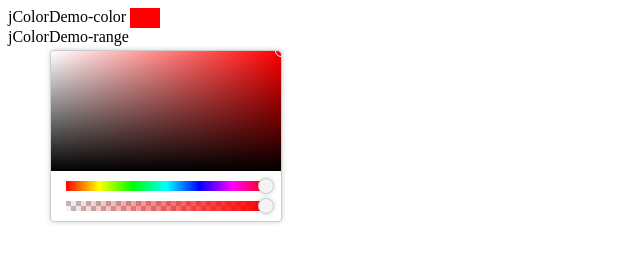
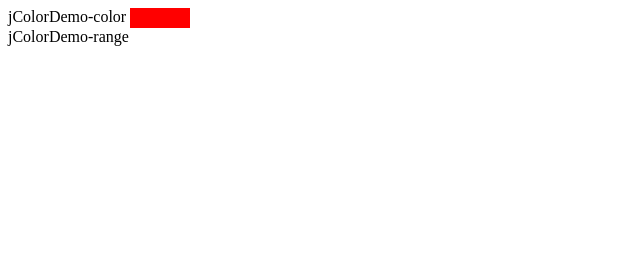
Before and after one commit to zmofei/jColor, a website: page index.html in a window 1280 px wide. Shown: the whole page, without its empty margins (0-640 px from the left). Drawn offline with Linux system fonts and the light colour scheme.

Commit message:
update v1

```diff
--- a/index.html
+++ b/index.html
@@ -21,8 +21,8 @@
         var dom = document.getElementById('color');
         new jColor(dom);
 
-        // var range = document.getElementById('range');
-        // new jColor(range);
+        var range = document.getElementById('range');
+        new jColor(range);
     </script>
 </body>
 
--- a/src/jColor.css
+++ b/src/jColor.css
@@ -16,6 +16,7 @@
     border: 1px solid #ccc;
     left: 50px;
     top: 50px;
+    display: none;
 }
 
 .jColor-arrow-up,
@@ -68,6 +69,11 @@
     overflow: hidden;
 }
 
+.jColor-color-board {
+    width: 230px;
+    height: 120px;
+}
+
 .jColor-color-bar,
 .jColor-color-alpha {
     width: 200px;
--- a/src/jColor.js
+++ b/src/jColor.js
@@ -79,6 +79,7 @@ class jColor {
             var blockDom = board.querySelector('.jColor-' + name);
             var blockWidth = parseInt(getComputedStyle(blockDom).width);
             var blockHeight = parseInt(getComputedStyle(blockDom).height);
+            console.log(blockDom, getComputedStyle(blockDom).width);
 
 
             var canvas = blockDom.querySelector('canvas');
@@ -184,11 +185,15 @@ class jColor {
         this.target.addEventListener('click', function(e) {
             var dom = e.target;
             var offset = tools.getOffset(dom);
-            var top = offset.top + dom.offsetHeight + 7;
-            var left = offset.left + dom.offsetWidth / 2 - 20;
+            // let's say the color show on the buttom of the target
+            // TODO: the color can appear in left/top/right/bottom of the target,
+            //       depend the space of the window
+            var top = offset.top + dom.offsetHeight + 10;
+            var left = offset.left + dom.offsetWidth / 2 - 25;
             self.board.style.left = left + 'px';
             self.board.style.top = top + 'px';
-            self.board.querySelector('.jColor-arrow-up').show();
+            self.board.style.display = 'block';
+            self.board.querySelector('.jColor-arrow-up').style.display = 'block';
         });
 
         btns.map(function(item) {
@@ -207,7 +212,6 @@ class jColor {
                 btnMaxWidth = maxWidth;
                 btnMaxHeight = maxHeight;
                 callback = cbfn;
-                //
                 fitHandle(btnStartX, btnStartY, callback)
             });
 
@@ -220,7 +224,6 @@ class jColor {
                 btnMaxWidth = maxWidth;
                 btnMaxHeight = maxHeight;
                 callback = cbfn;
-                //
                 fitHandle(btnStartX, btnStartY, callback)
             });
         });
@@ -236,6 +239,21 @@ class jColor {
             e.preventDefault();
             e.stopPropagation();
             return false;
+        });
+
+        window.addEventListener('click', function(e) {
+            var dom = e.target;
+            var close = true;
+            while (dom) {
+                if (dom == self.board || dom == self.target) {
+                    close = false;
+                    break;
+                }
+                dom = dom.parentElement;
+            }
+            if (close) {
+                self.board.style.display = 'none';
+            }
         });
 
         function fitHandle(left, top, callback) {
@@ -371,6 +389,7 @@ class jColor {
 
     _getColorOnBoard() {
         var pos = this.boardCursorPos;
+        // console.log(pos)
         var self = this;
         var topColor = this.barColor.map((color) => {
             var setp = 255 - color;
@@ -378,7 +397,9 @@ class jColor {
         });
         var color = [];
         var finalColor = topColor.map((_color, index) => {
+
             var _color = parseInt(_color * (1 - pos.top));
+
             color[index] = _color
             return _color;
         });
```
Also changed, not shown: dist/jColor.js.
